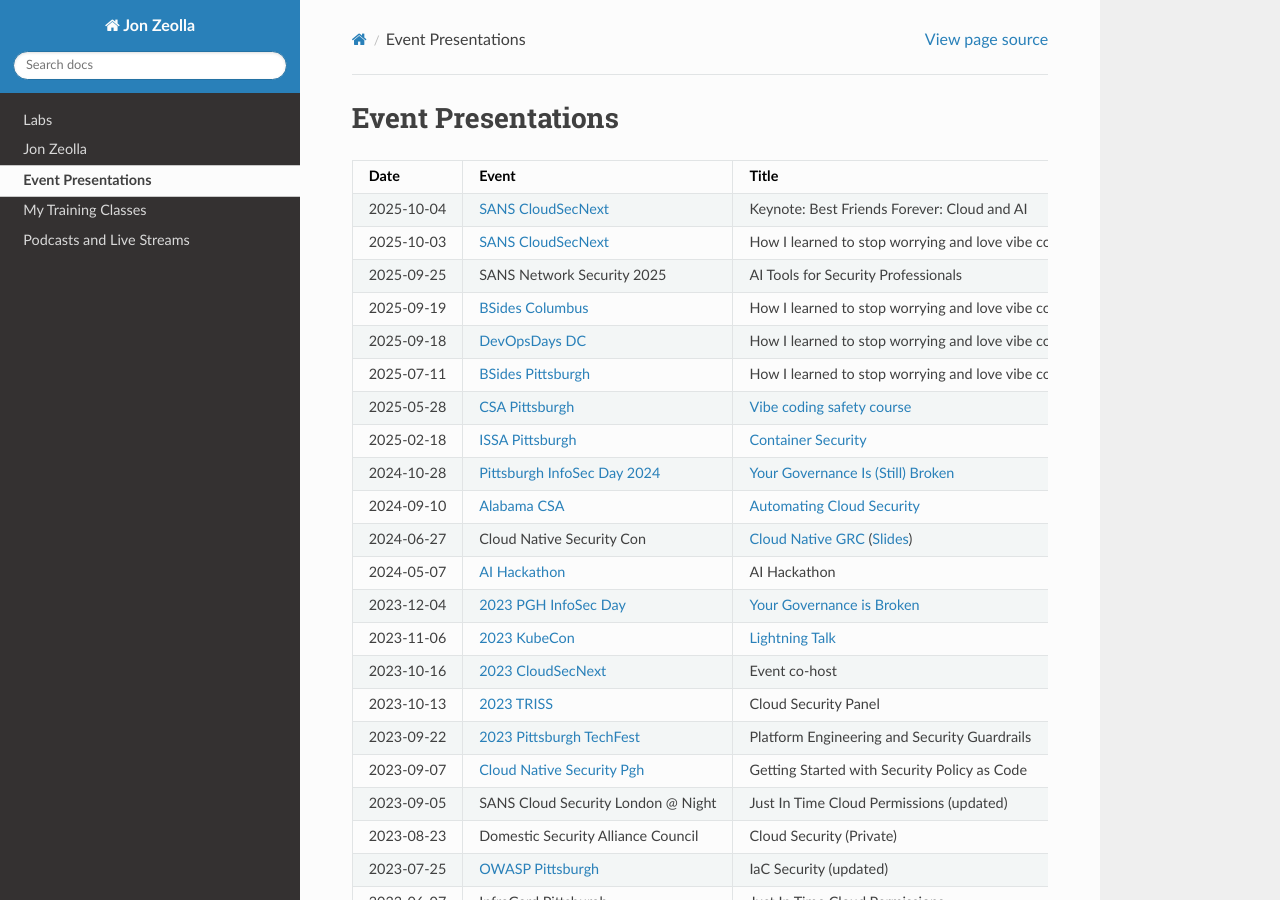
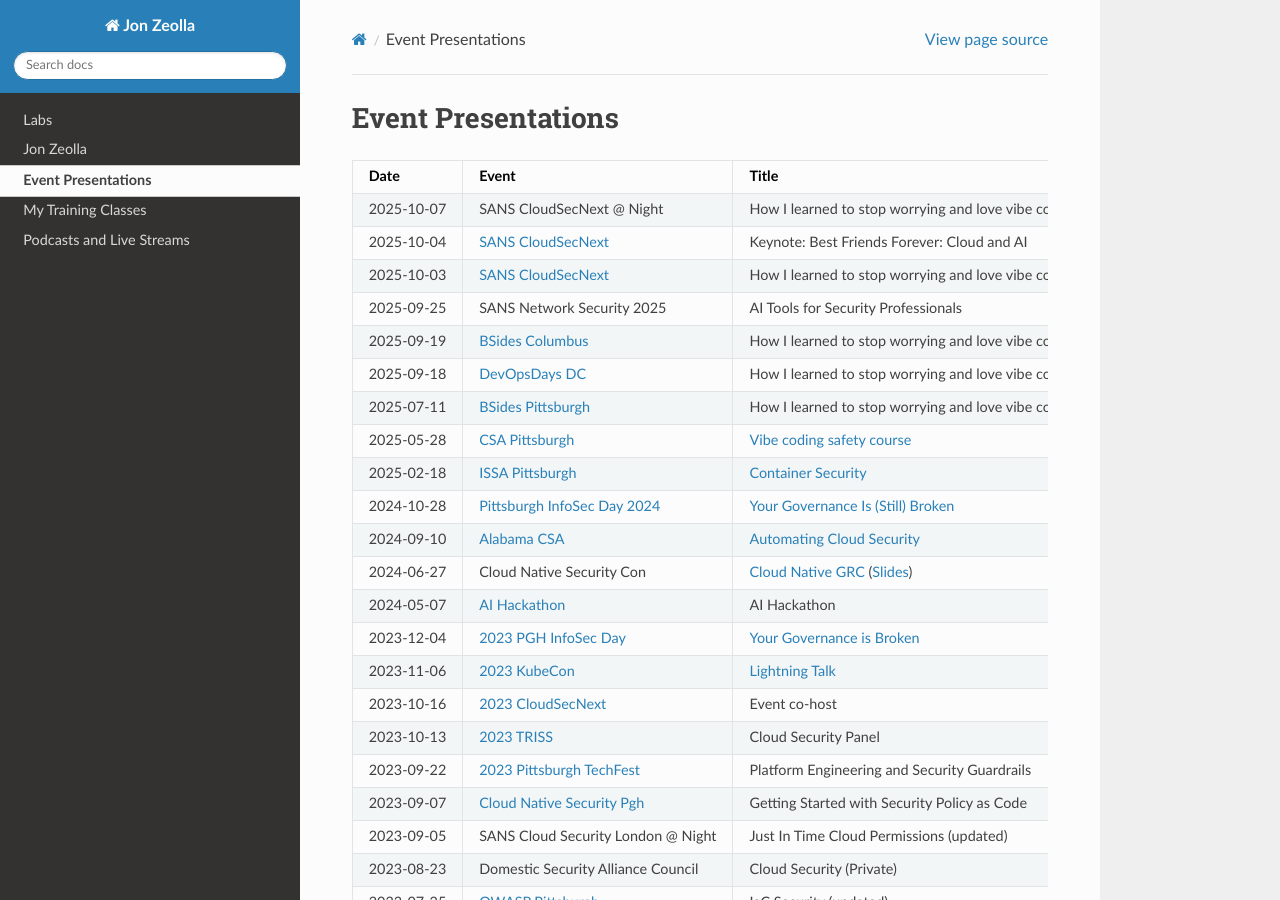
Before and after one commit to JonZeolla/JonZeolla.github.io, a Sphinx documentation site: the page built from docs/ref/jz-content.md, in a window 1280 px wide and 900 px high. Built offline with Sphinx 7.4.7 and the Read the Docs theme 3.1.0, drawn with Linux system fonts in a browser that asks for light colours.

Commit message:
Add cloud sec next at night

```diff
--- a/docs/ref/jz-content.md
+++ b/docs/ref/jz-content.md
@@ -9,6 +9,7 @@
 
 | Date       | Event                                        | Title                                                                 |
 | ---------- | -------------------------------------------- | --------------------------------------------------------------------- |
+| 2025-10-07 | SANS CloudSecNext @ Night                    | How I learned to stop worrying and love vibe coding: security edition |
 | 2025-10-04 | [SANS CloudSecNext][2025-CloudSecNext]       | Keynote: Best Friends Forever: Cloud and AI                           |
 | 2025-10-03 | [SANS CloudSecNext][2025-CloudSecNext]       | How I learned to stop worrying and love vibe coding: security edition |
 | 2025-09-25 | SANS Network Security 2025                   | AI Tools for Security Professionals                                   |
```
